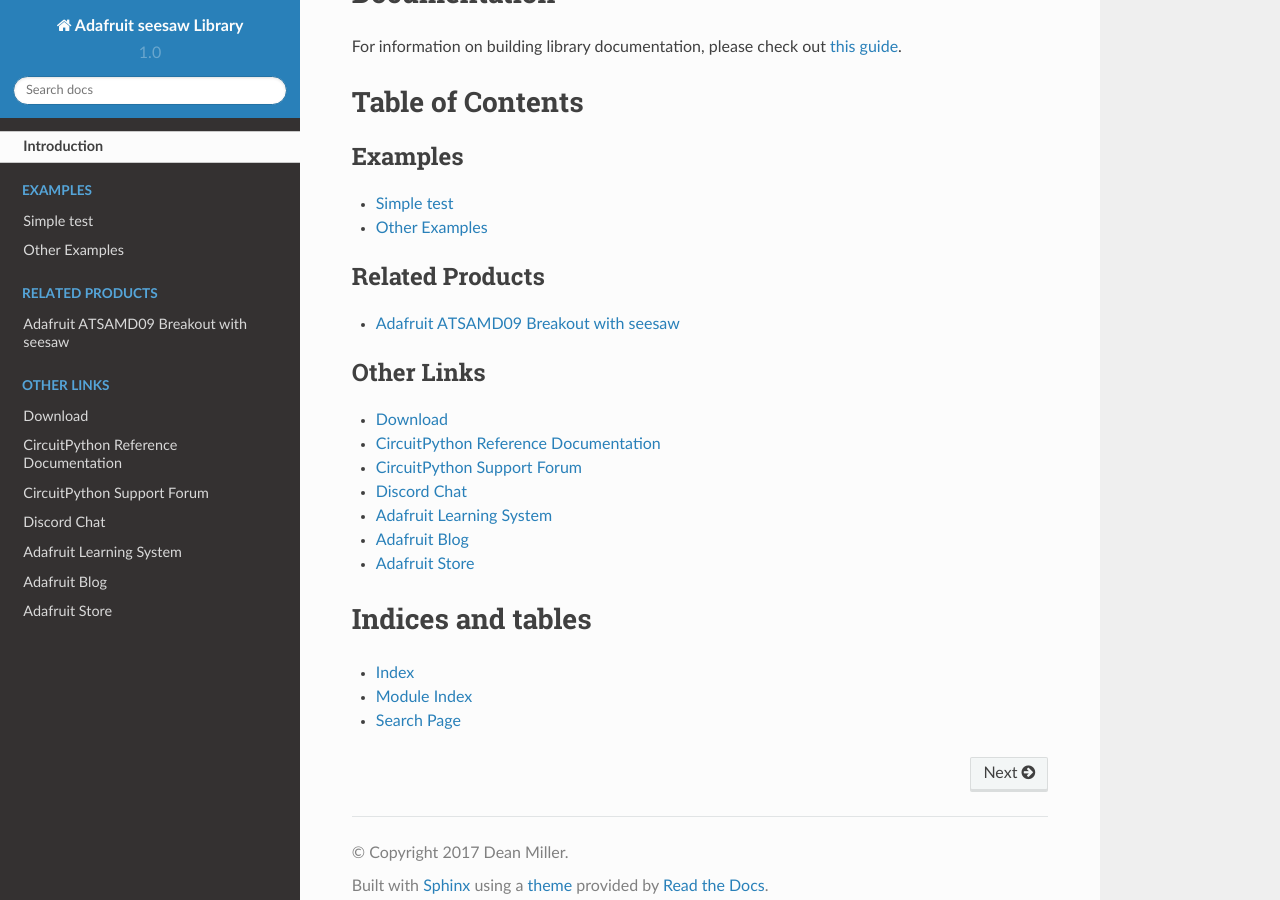
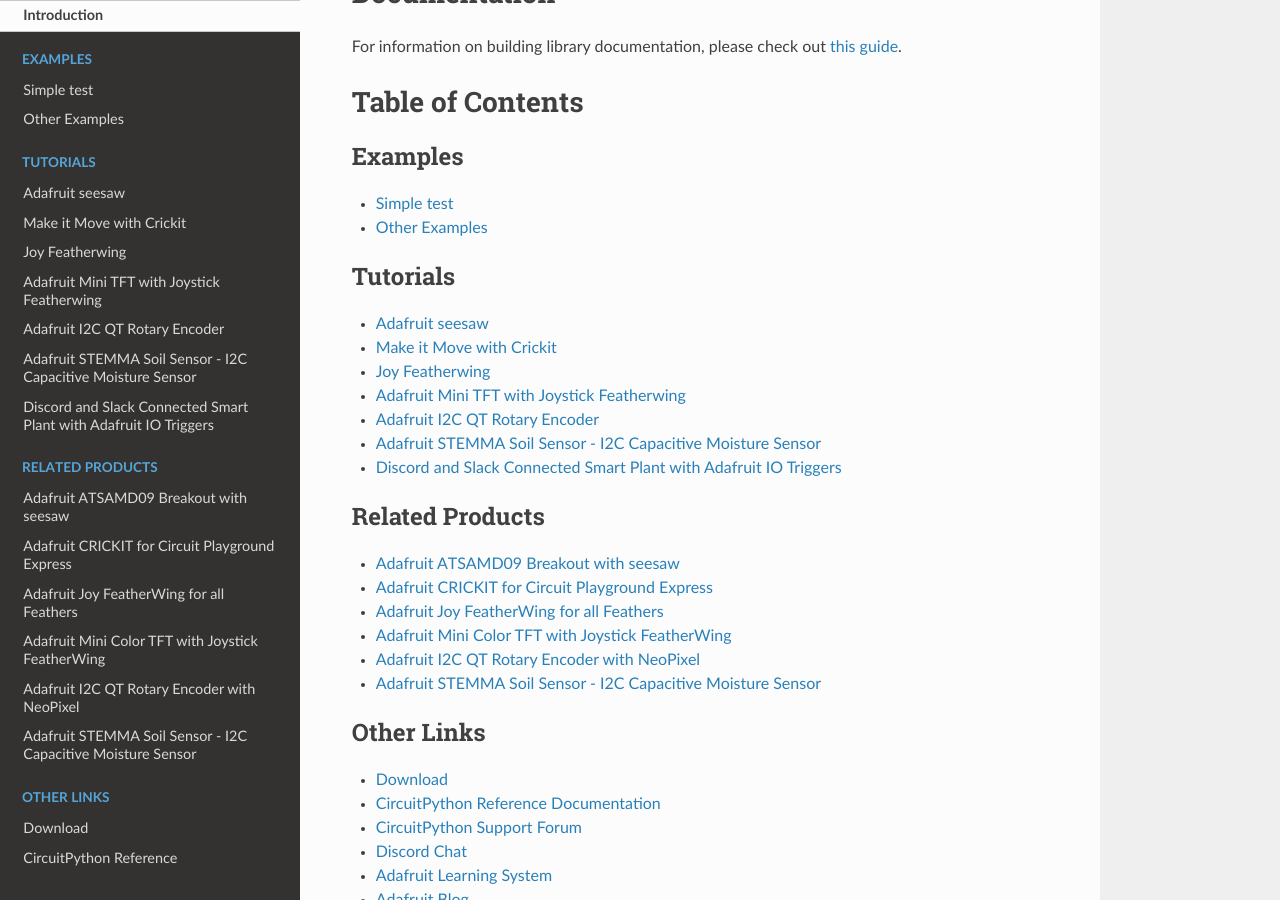
Before and after one commit to adafruit/Adafruit_CircuitPython_seesaw, a Sphinx documentation site: the page built from docs/index.rst, in a window 1280 px wide and 900 px high, scrolled down 1253 px. Built offline with Sphinx 7.4.7 and the Read the Docs theme 2.0.0, drawn with Linux system fonts in a browser that asks for light colours.

Commit message:
adding_new_guides

```diff
--- a/docs/index.rst
+++ b/docs/index.rst
@@ -23,10 +23,34 @@
 .. toctree::
     :caption: Tutorials
 
+    Adafruit seesaw <https://learn.adafruit.com/adafruit-seesaw-atsamd09-breakout/circuitpython-wiring-test>
+
+    Make it Move with Crickit <https://learn.adafruit.com/make-it-move-with-crickit>
+
+    Joy Featherwing <https://learn.adafruit.com/joy-featherwing>
+
+    Adafruit Mini TFT with Joystick Featherwing <https://learn.adafruit.com/adafruit-mini-tft-featherwing>
+
+    Adafruit I2C QT Rotary Encoder <https://learn.adafruit.com/adafruit-i2c-qt-rotary-encoder/python-circuitpython>
+
+    Adafruit STEMMA Soil Sensor - I2C Capacitive Moisture Sensor <https://learn.adafruit.com/adafruit-stemma-soil-sensor-i2c-capacitive-moisture-sensor>
+
+    Discord and Slack Connected Smart Plant with Adafruit IO Triggers <https://learn.adafruit.com/discord-and-slack-connected-smart-plant-with-adafruit-io-triggers>
+
 .. toctree::
     :caption: Related Products
 
     Adafruit ATSAMD09 Breakout with seesaw  <https://www.adafruit.com/product/3657>
+
+    Adafruit CRICKIT for Circuit Playground Express <https://www.adafruit.com/product/3093>
+
+    Adafruit Joy FeatherWing for all Feathers <https://www.adafruit.com/product/3632>
+
+    Adafruit Mini Color TFT with Joystick FeatherWing <https://www.adafruit.com/product/3321>
+
+    Adafruit I2C QT Rotary Encoder with NeoPixel  <https://www.adafruit.com/product/4991>
+
+    Adafruit STEMMA Soil Sensor - I2C Capacitive Moisture Sensor <https://www.adafruit.com/product/4026>
 
 .. toctree::
     :caption: Other Links
```
